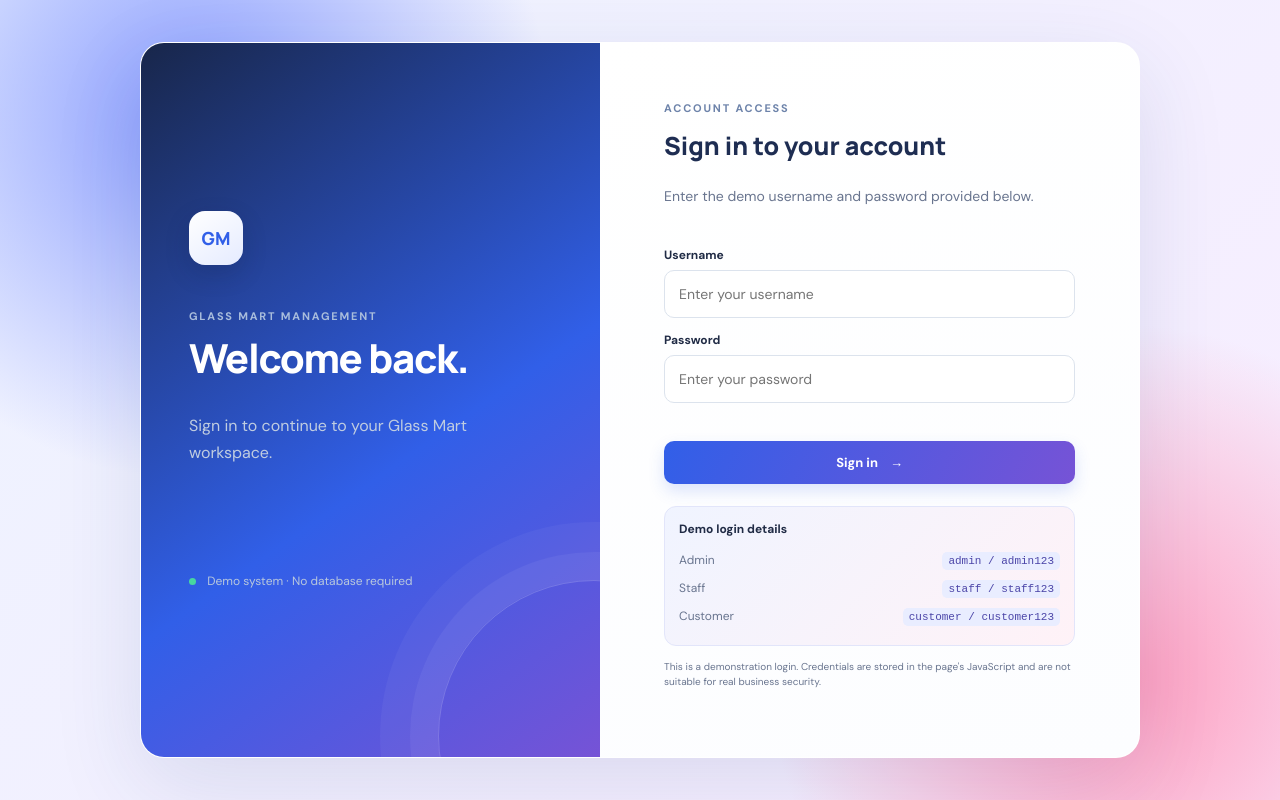
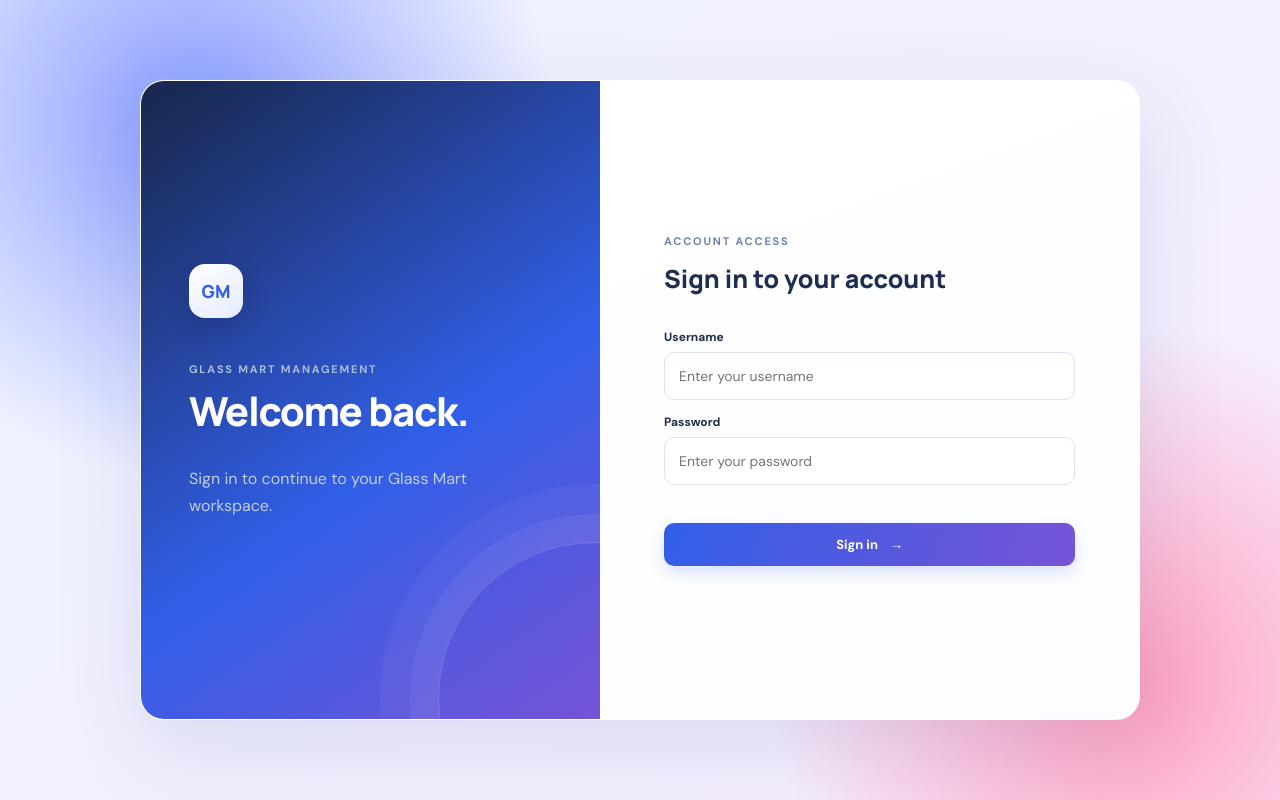
Before and after one commit to grandgee-ux/VEMA-GLASS-SHOP, a plain HTML site: page index.html in a window 1280 px wide. Drawn offline with Linux system fonts and the light colour scheme.

Commit message:
Update index.html

```diff
--- a/index.html
+++ b/index.html
@@ -11,13 +11,11 @@
       <p class="eyebrow">GLASS MART MANAGEMENT</p>
       <h1>Welcome back.</h1>
       <p class="muted-light">Sign in to continue to your Glass Mart workspace.</p>
-      <div class="brand-note"><span class="dot"></span> Demo system · No database required</div>
     </section>
     <section class="auth-panel">
       <div class="mobile-brand"><span class="brand-mark small">GM</span><span>GLASS MART</span></div>
       <p class="eyebrow">ACCOUNT ACCESS</p>
       <h2>Sign in to your account</h2>
-      <p class="muted">Enter the demo username and password provided below.</p>
       <form id="loginForm" class="form-stack">
         <label for="username">Username</label>
         <input id="username" name="username" autocomplete="username" placeholder="Enter your username" required>
@@ -26,13 +24,6 @@
         <p id="loginError" class="error-message" role="alert"></p>
         <button class="btn primary full" type="submit">Sign in <span>→</span></button>
       </form>
-      <div class="demo-box">
-        <strong>Demo login details</strong>
-        <div class="demo-row"><span>Admin</span><code>admin / admin123</code></div>
-        <div class="demo-row"><span>Staff</span><code>staff / staff123</code></div>
-        <div class="demo-row"><span>Customer</span><code>customer / customer123</code></div>
-      </div>
-      <p class="tiny muted">This is a demonstration login. Credentials are stored in the page's JavaScript and are not suitable for real business security.</p>
     </section>
   </main>
   <script src="js/auth.js"></script>
```
